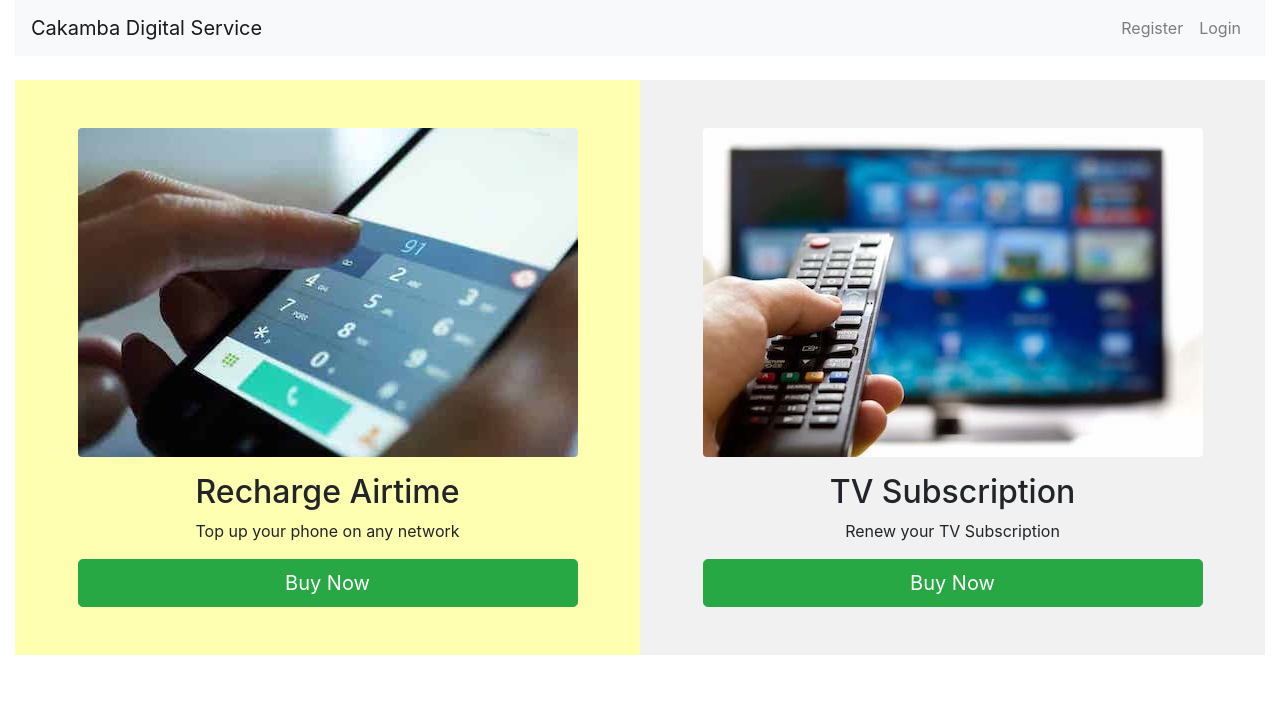
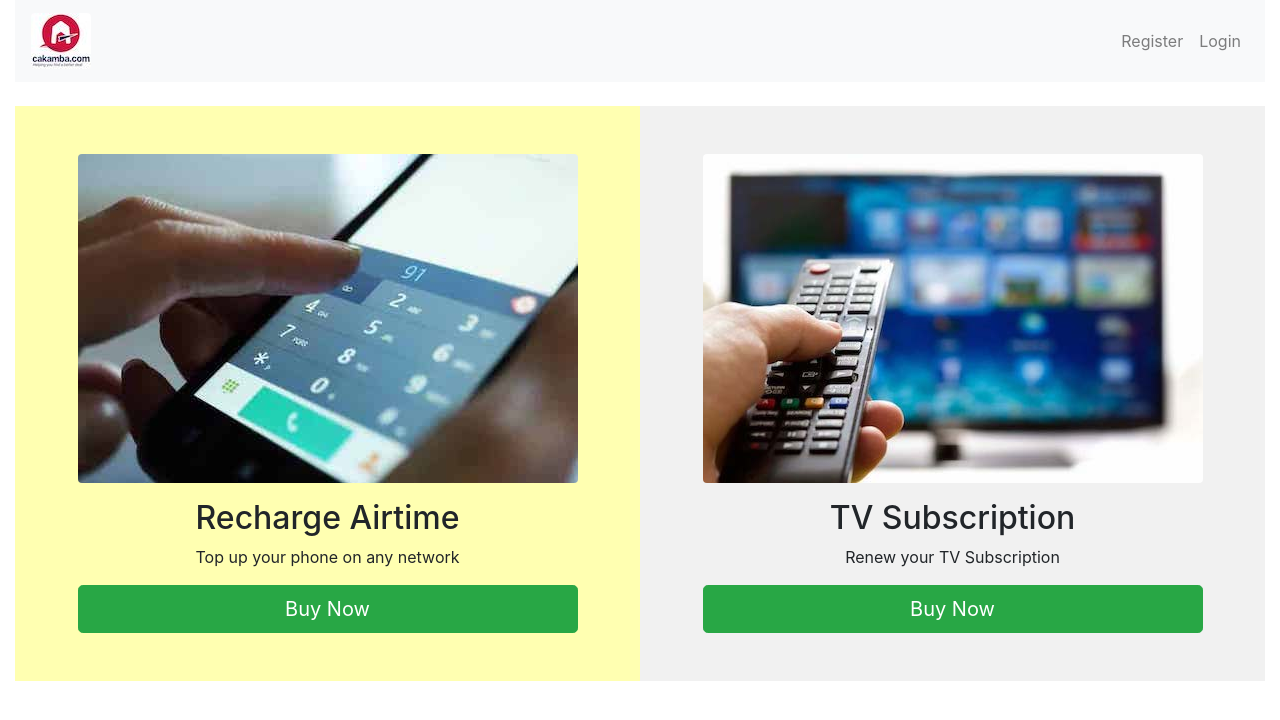
Before and after one commit to kenny-tech/digital-services, a React (Create React App) app: page / in a window 1280 px wide. Shown: the top 720 px of the page. Built offline with nearby package versions, Linux system fonts and the light colour scheme.

Commit message:
Buy airtime and pay bills

```diff
--- a/src/components/FlutterwavePayment.js
+++ b/src/components/FlutterwavePayment.js
@@ -18,7 +18,7 @@ const FlutterwavePayment = ({amount, phoneNumber, title, description, smartCardN
     }
 
     const config = {
-        public_key: 'FLWPUBK-6c675eeb5e923f572a94c100503d0fe1-X',
+        public_key: 'FLWPUBK_TEST-58e3361d41799afe58295ffc9c12dbf3-X',
         tx_ref: Date.now(),
         amount,
         currency: 'NGN',
--- a/src/components/Navigation.js
+++ b/src/components/Navigation.js
@@ -5,7 +5,7 @@ const Navigation = () => {
     return (
         <nav className="navbar navbar-expand-lg navbar-light bg-light">
             <Link className="navbar-brand" to="/">
-                Cakamba Digital Service
+                <img src="/logo.jpeg" className="img-fluid rounded" alt="Logo" />
             </Link>
             <button className="navbar-toggler" type="button" data-toggle="collapse" data-target="#navbarNavDropdown" aria-controls="navbarNavDropdown" aria-expanded="false" aria-label="Toggle navigation">
                 <span className="navbar-toggler-icon"></span>
```
Also changed, not shown: public/logo.jpeg (added).
